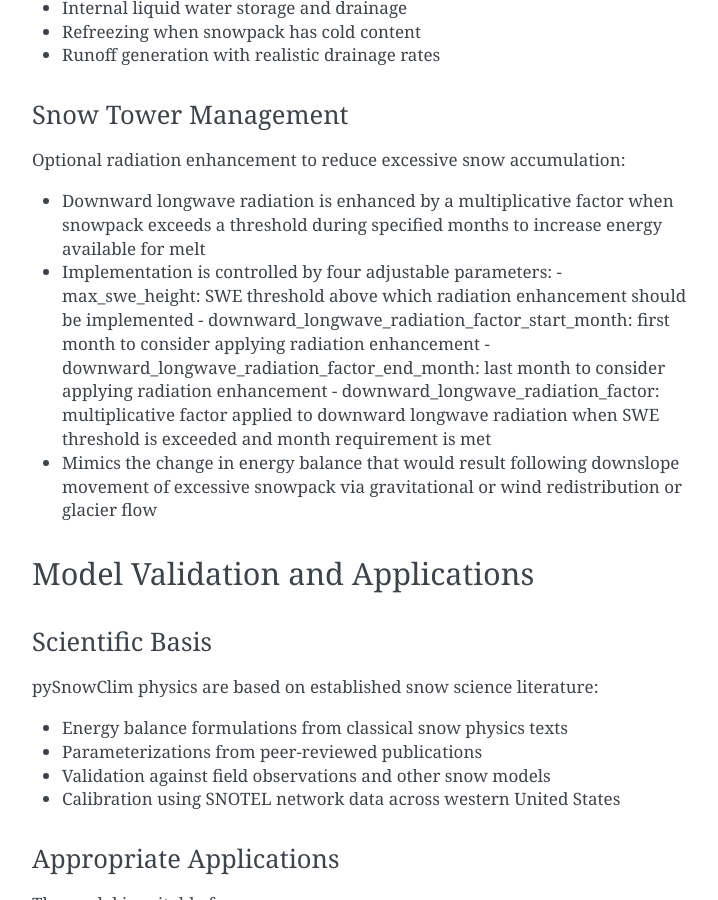
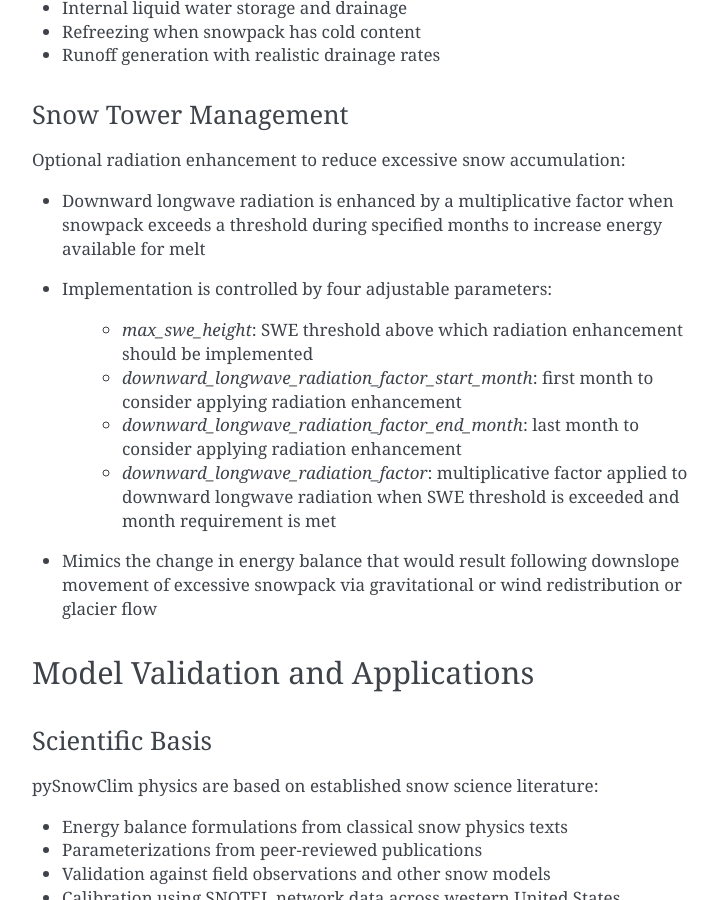
Before and after one commit to abbylute/pySnowClim, a Sphinx documentation site: the page built from docs/model_description.rst, in a window 1280 px wide and 900 px high, scrolled down 3563 px. Shown: the whole window, without its empty margins (388-1106 px from the left). Built offline with Sphinx 7.4.7, drawn with Linux system fonts in a browser that asks for light colours; some of the changed lines change nothing that is shown.

Commit message:
tidy up sub-bullets

```diff
--- a/docs/model_description.rst
+++ b/docs/model_description.rst
@@ -168,10 +168,12 @@
 
 - Downward longwave radiation is enhanced by a multiplicative factor when snowpack exceeds a threshold during specified months to increase energy available for melt
 - Implementation is controlled by four adjustable parameters:
-  - max_swe_height: SWE threshold above which radiation enhancement should be implemented
-  - downward_longwave_radiation_factor_start_month: first month to consider applying radiation enhancement
-  - downward_longwave_radiation_factor_end_month: last month to consider applying radiation enhancement
-  - downward_longwave_radiation_factor: multiplicative factor applied to downward longwave radiation when SWE threshold is exceeded and month requirement is met
+
+    - `max_swe_height`: SWE threshold above which radiation enhancement should be implemented
+    - `downward_longwave_radiation_factor_start_month`: first month to consider applying radiation enhancement
+    - `downward_longwave_radiation_factor_end_month`: last month to consider applying radiation enhancement
+    - `downward_longwave_radiation_factor`: multiplicative factor applied to downward longwave radiation when SWE threshold is exceeded and month requirement is met
+
 - Mimics the change in energy balance that would result following downslope movement of excessive snowpack via gravitational or wind redistribution or glacier flow
 
 
```
